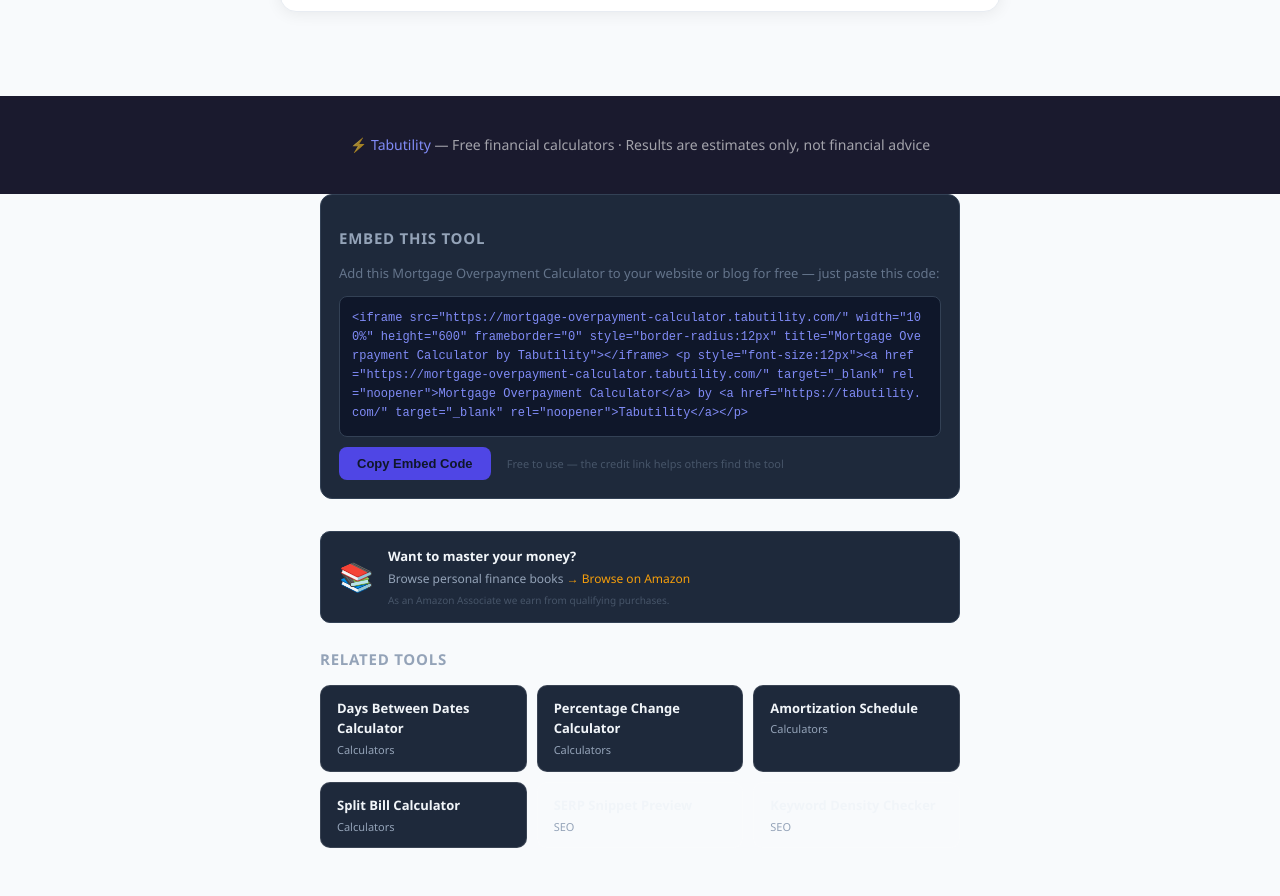
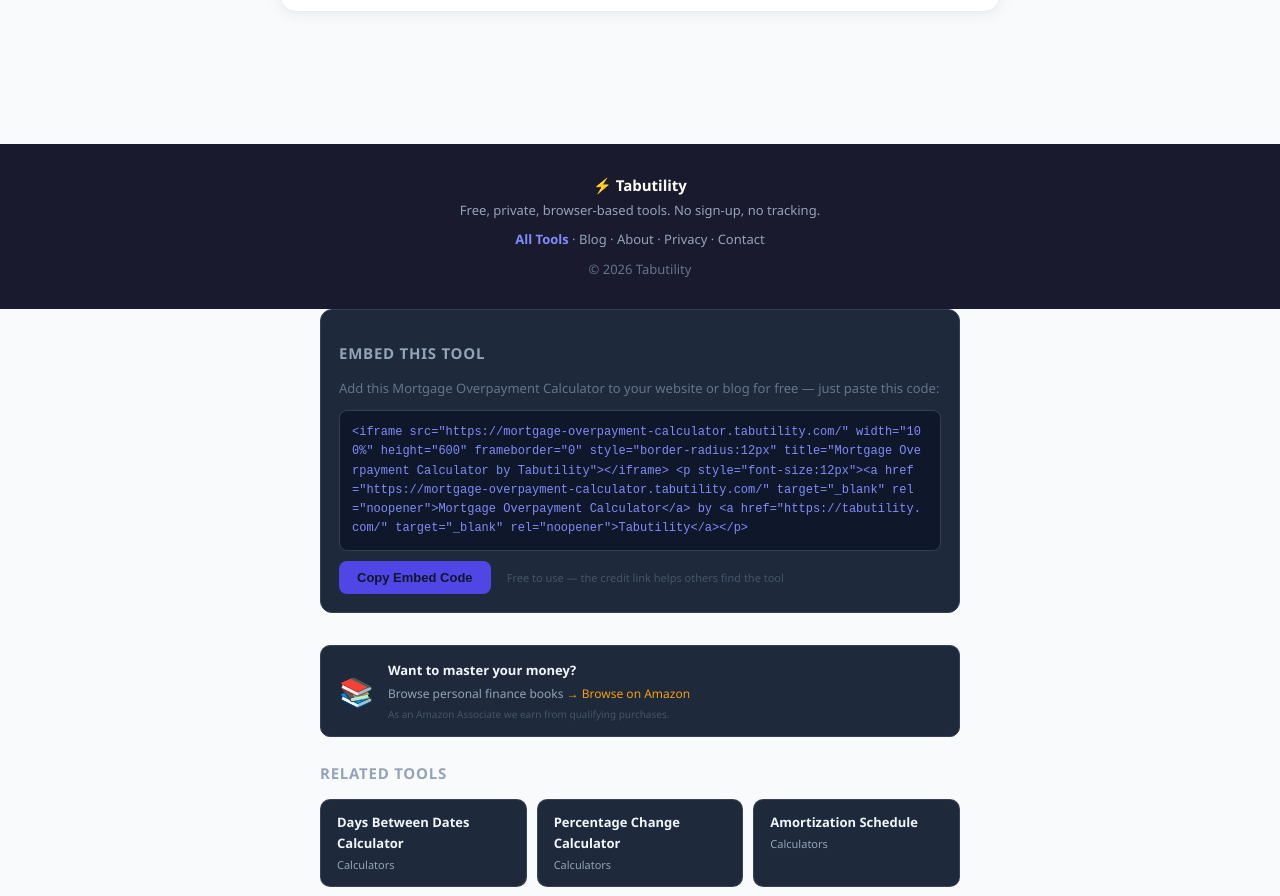
Before and after one commit to rakeshv02/mortgage-overpayment-calculator, a website: page index.html in a window 1280 px wide. Shown: the part 2291-3187 px from the top of the page. Drawn offline with Linux system fonts and the light colour scheme.

Commit message:
trust: add Privacy and Contact footer links

```diff
--- a/index.html
+++ b/index.html
@@ -211,8 +211,11 @@
   </div>
 </div>
 
-<footer>
-  <p>⚡ <a href="https://tabutility.com">Tabutility</a> — Free financial calculators · Results are estimates only, not financial advice</p>
+<footer style="background:#1a1a2e;margin-top:48px;padding:28px 24px;text-align:center;font-family:'Segoe UI',system-ui,Arial,sans-serif;font-size:13px;color:#94a3b8;line-height:1.8">
+<div style="font-weight:700;color:#fff;font-size:15px">⚡ Tabutility</div>
+<div>Free, private, browser-based tools. No sign-up, no tracking.</div>
+<div style="margin-top:6px"><a href="https://tabutility.com" style="color:#818cf8;font-weight:600;text-decoration:none">All Tools</a> · <a href="https://tabutility.com/blog/" style="color:#94a3b8;text-decoration:none">Blog</a> · <a href="https://tabutility.com/about/" style="color:#94a3b8;text-decoration:none">About</a> · <a href="https://tabutility.com/privacy-policy/" style="color:#94a3b8;text-decoration:none">Privacy</a> · <a href="https://tabutility.com/contact/" style="color:#94a3b8;text-decoration:none">Contact</a></div>
+<div style="margin-top:6px;color:#64748b">© 2026 Tabutility</div>
 </footer>
 
 <script>
```
